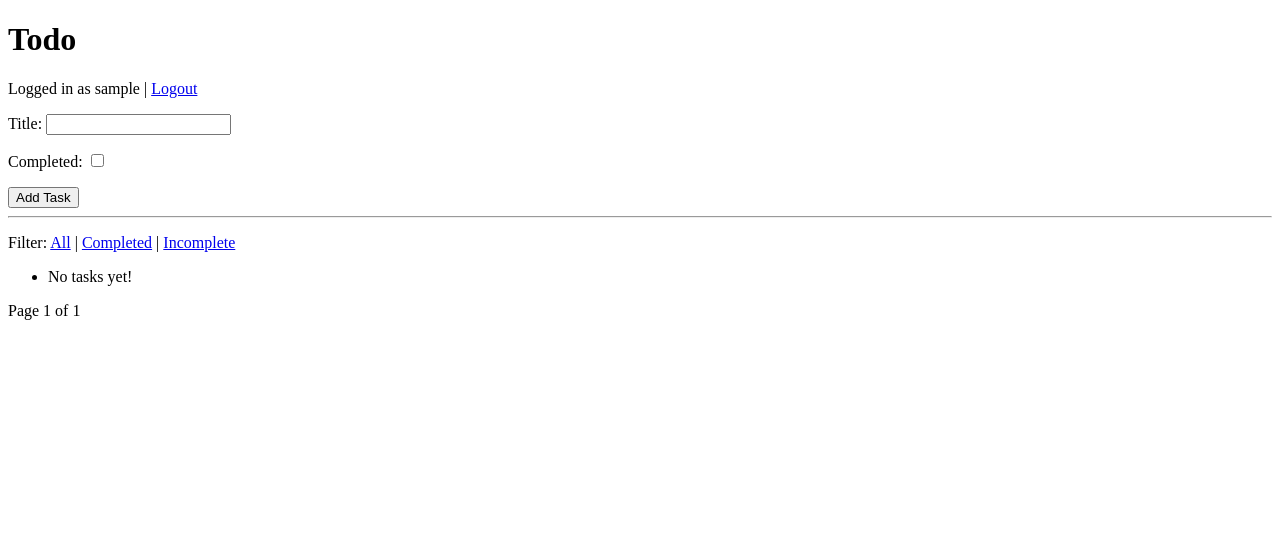
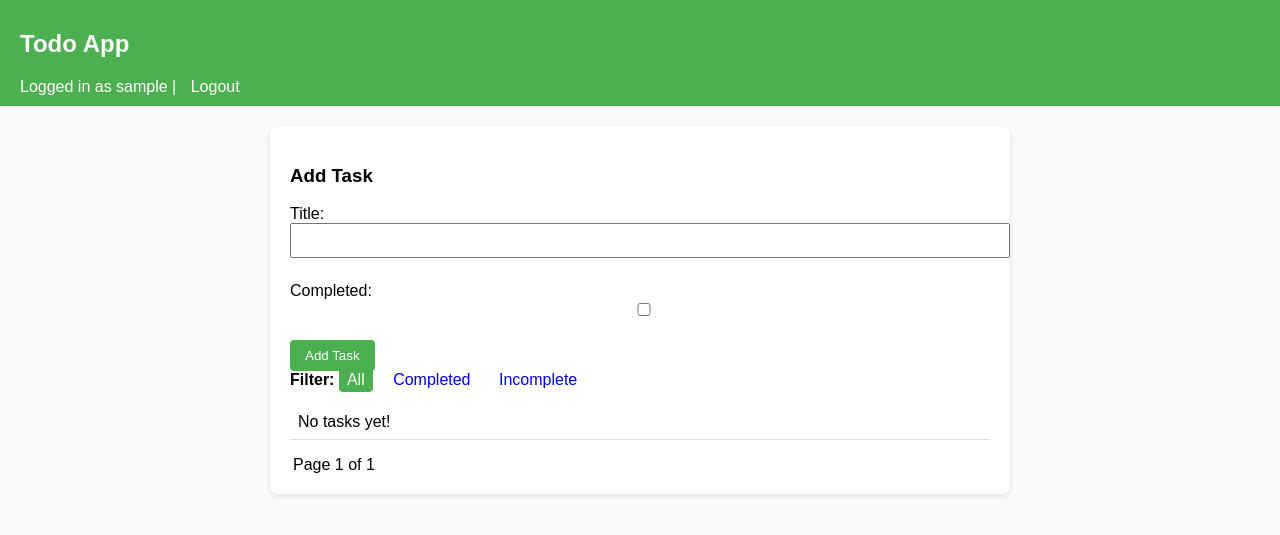
Before and after one commit to healthifyabhi/Django-todo-app, a Django app: page /todo/ in a window 1280 px wide. Shown: the top 535 px of the page. Run offline with Django 3.2, Linux system fonts and the light colour scheme; the visitor is signed in with stand-in values (Sample User, id 1); data that the repository does not hold is empty.

Commit message:
ui imporvements

```diff
--- a/todo/templates/todo/task_list.html
+++ b/todo/templates/todo/task_list.html
@@ -1,38 +1,119 @@
-<!-- mysite/todo/templates/todo/task_list.html -->
-
 <!DOCTYPE html>
 <html>
 <head>
     <title>Todo List</title>
+    <style>
+        body {
+            font-family: Arial, sans-serif;
+            background: #f9f9f9;
+            margin: 0;
+            padding: 0;
+        }
+        header {
+            background: #4CAF50;
+            color: white;
+            padding: 10px 20px;
+        }
+        header a {
+            color: white;
+            text-decoration: none;
+            margin-left: 10px;
+        }
+        .container {
+            max-width: 700px;
+            margin: auto;
+            background: white;
+            padding: 20px;
+            margin-top: 20px;
+            border-radius: 8px;
+            box-shadow: 0 2px 5px rgba(0,0,0,0.1);
+        }
+        form input, form select, form textarea {
+            width: 100%;
+            padding: 8px;
+            margin-bottom: 8px;
+        }
+        button {
+            background: #4CAF50;
+            color: white;
+            padding: 8px 15px;
+            border: none;
+            border-radius: 4px;
+            cursor: pointer;
+        }
+        button:hover {
+            background: #45a049;
+        }
+        ul {
+            list-style: none;
+            padding: 0;
+        }
+        li {
+            padding: 8px;
+            border-bottom: 1px solid #ddd;
+        }
+        li a {
+            margin-left: 10px;
+            font-size: 0.9em;
+            color: #4CAF50;
+        }
+        li a:hover {
+            text-decoration: underline;
+        }
+        .filters a {
+            margin-right: 8px;
+            text-decoration: none;
+            padding: 4px 8px;
+            border-radius: 4px;
+        }
+        .filters a.active {
+            background: #4CAF50;
+            color: white;
+        }
+        .pagination {
+            margin-top: 10px;
+        }
+        .pagination a {
+            margin: 0 3px;
+            text-decoration: none;
+            padding: 4px 8px;
+            background: #eee;
+            border-radius: 4px;
+        }
+        .pagination span {
+            margin: 0 3px;
+        }
+    </style>
 </head>
 <body>
-    <h1>Todo</h1>
-
+    <header>
+        <h2>Todo App</h2>
         {% if user.is_authenticated %}
-    <p>Logged in as {{ user.username }} | <a href="{% url 'logout' %}">Logout</a></p>
+            Logged in as {{ user.username }} | <a href="{% url 'logout' %}">Logout</a>
         {% else %}
             <a href="{% url 'login' %}">Login</a>
         {% endif %}
+    </header>
 
-
+    <div class="container">
+        <h3>{% if editing %}Edit Task{% else %}Add Task{% endif %}</h3>
         <form method="POST">
             {% csrf_token %}
             {{ form.as_p }}
             <button type="submit">{% if editing %}Update Task{% else %}Add Task{% endif %}</button>
         </form>
 
-    <hr>
-
-    <p>Filter:
-    <a href="{% url 'task_list' %}">All</a> |
-    <a href="?status=completed">Completed</a> |
-    <a href="?status=incomplete">Incomplete</a>
-    </p>
+        <div class="filters">
+            <strong>Filter:</strong>
+            <a href="{% url 'task_list' %}" class="{% if not status %}active{% endif %}">All</a>
+            <a href="?status=completed" class="{% if status == 'completed' %}active{% endif %}">Completed</a>
+            <a href="?status=incomplete" class="{% if status == 'incomplete' %}active{% endif %}">Incomplete</a>
+        </div>
 
         <ul>
             {% for task in page_obj %}
                 <li>
-                {{ task.title }} {% if task.completed %}(Done){% endif %}
+                    {{ task.title }} {% if task.completed %}✅{% endif %}
                     <a href="{% url 'edit_task' task.id %}">Edit</a>
                     <a href="{% url 'delete_task' task.id %}">Delete</a>
                 </li>
@@ -40,18 +121,20 @@
                 <li>No tasks yet!</li>
             {% endfor %}
         </ul>
-    <div>
+
+        <div class="pagination">
             {% if page_obj.has_previous %}
                 <a href="?page=1{% if status %}&status={{ status }}{% endif %}">First</a>
                 <a href="?page={{ page_obj.previous_page_number }}{% if status %}&status={{ status }}{% endif %}">Previous</a>
             {% endif %}
 
-    Page {{ page_obj.number }} of {{ page_obj.paginator.num_pages }}
+            <span>Page {{ page_obj.number }} of {{ page_obj.paginator.num_pages }}</span>
 
             {% if page_obj.has_next %}
                 <a href="?page={{ page_obj.next_page_number }}{% if status %}&status={{ status }}{% endif %}">Next</a>
                 <a href="?page={{ page_obj.paginator.num_pages }}{% if status %}&status={{ status }}{% endif %}">Last</a>
             {% endif %}
         </div>
+    </div>
 </body>
 </html>
```
Also changed, not shown: todo/templates/todo/login.html (+50 -3 lines), todo/templates/todo/register.html (+49 -0 lines). Lines whose indentation alone changed are shown as unchanged.
